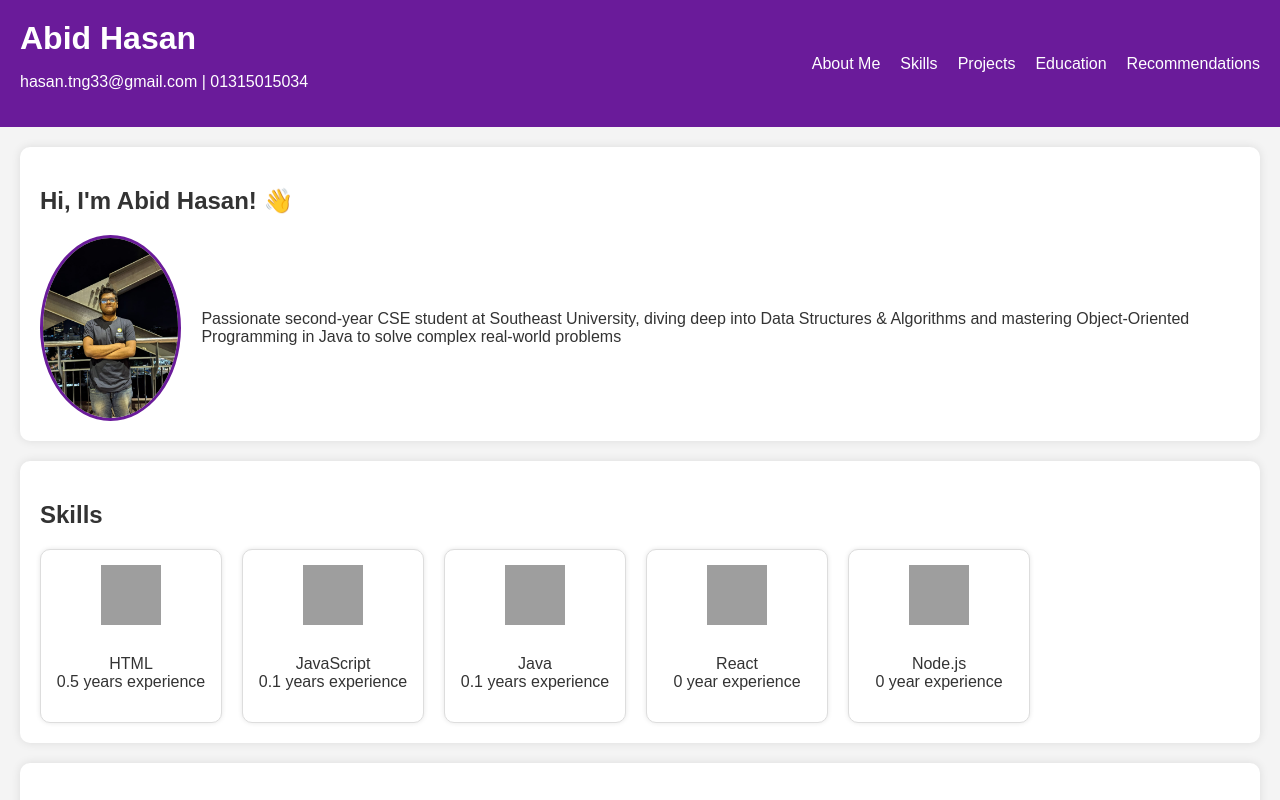
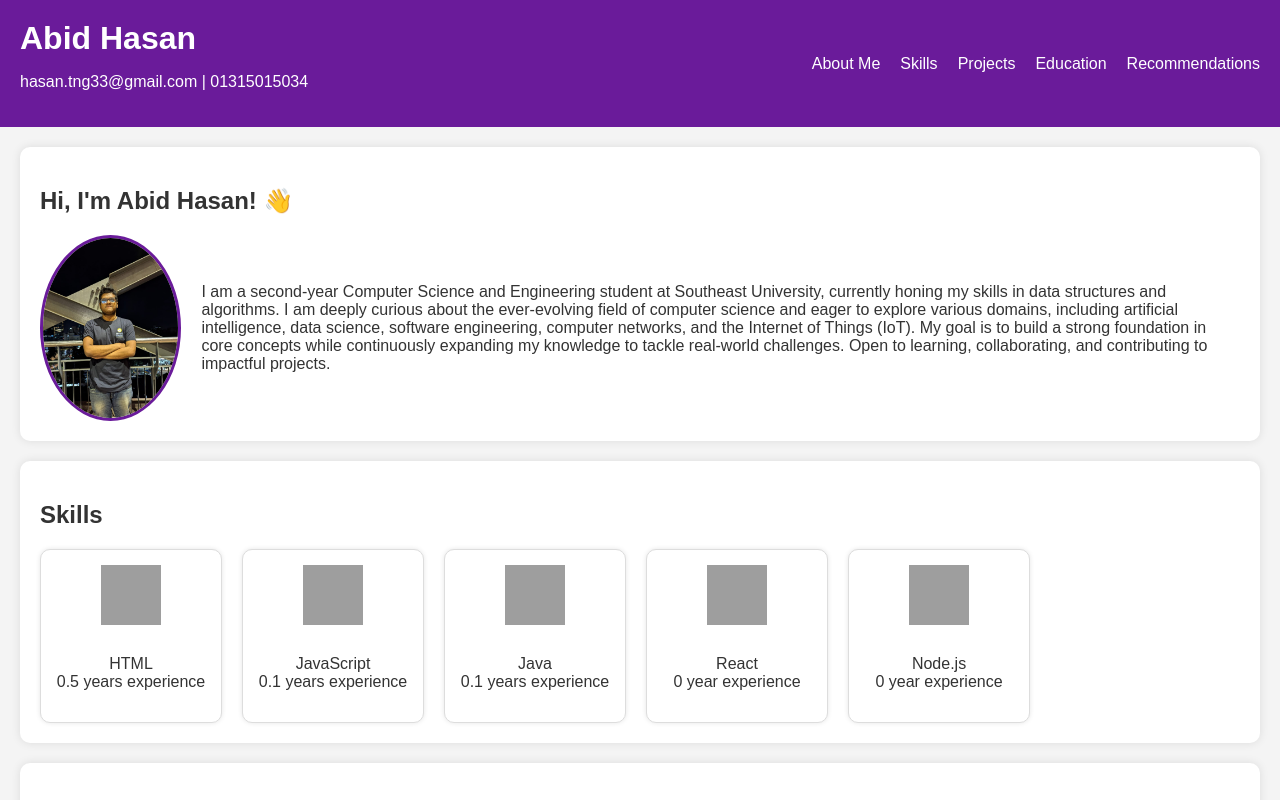
Before and after one commit to hasan2733/My-portfolio, a plain HTML site: page index.html in a window 1280 px wide. Shown: the top 800 px of the page. Drawn offline with Linux system fonts and the light colour scheme; grey boxes are pictures that could not be loaded.

Commit message:
Update index.html

```diff
--- a/index.html
+++ b/index.html
@@ -28,7 +28,9 @@
     <div class="about-container">
       <img src="WhatsApp Image 2025-01-01 at 16.51.15_87a6ef57.jpg" alt="Jane Doe" class="profile-image">
       <p>
-        Passionate second-year CSE student at Southeast University, diving deep into Data Structures & Algorithms and mastering Object-Oriented Programming in Java to solve complex real-world problems
+        I am a second-year Computer Science and Engineering student at Southeast University, currently honing my skills in data structures and algorithms. I am deeply curious about the ever-evolving field of computer science and eager to explore various domains, including artificial intelligence, data science, software engineering, computer networks, and the Internet of Things (IoT).
+
+My goal is to build a strong foundation in core concepts while continuously expanding my knowledge to tackle real-world challenges. Open to learning, collaborating, and contributing to impactful projects.
       </p>
     </div>
   </section>
```
